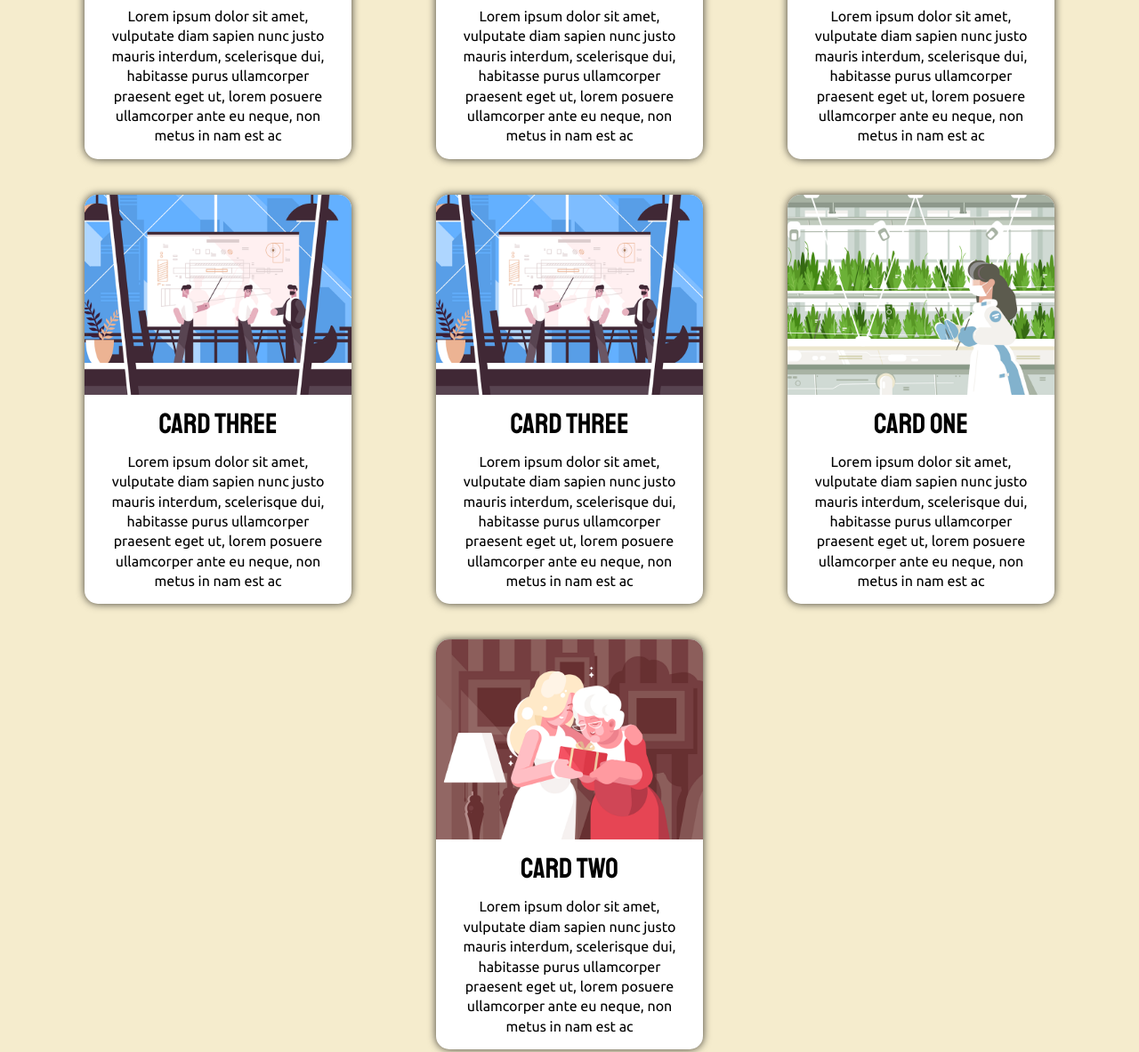
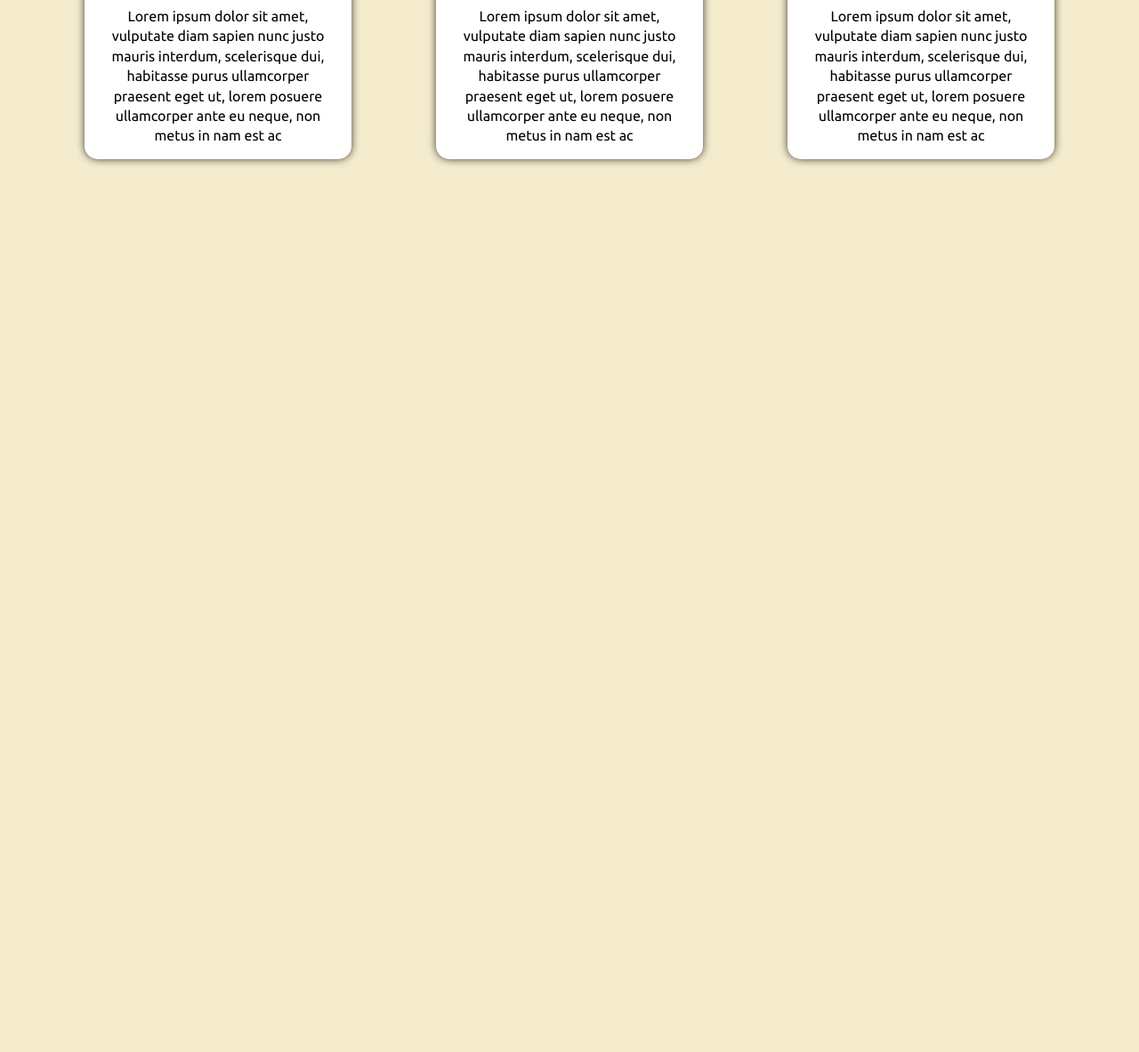
Before and after one commit to core-interaction-lab-spring-2019/week-four, a plain HTML site: page index.html in a window 1280 px wide. Shown: the part 500-1683 px from the top of the page at 89% size. After the commit the page ends 800 px from the top, so only its background shows below. Drawn offline with Linux system fonts and the light colour scheme.

Commit message:
removed extra cards

```diff
--- a/index.html
+++ b/index.html
@@ -47,38 +47,6 @@
 				<p class="card__summary">Lorem ipsum dolor sit amet, vulputate diam sapien nunc justo mauris interdum, scelerisque dui, habitasse purus ullamcorper praesent eget ut, lorem posuere ullamcorper ante eu neque, non metus in nam est ac</p>
 			</div>
 
-			<div class="card">
-				<img src="images/card-3.png" alt="" class="card__image">
-				<h3 class="card__title">Card Three</h3>
-				<p class="card__summary">Lorem ipsum dolor sit amet, vulputate diam sapien nunc justo mauris interdum, scelerisque
-					dui, habitasse purus ullamcorper praesent eget ut, lorem posuere ullamcorper ante eu neque, non metus in nam est ac
-				</p>
-			</div>
-
-			<div class="card">
-				<img src="images/card-3.png" alt="" class="card__image">
-				<h3 class="card__title">Card Three</h3>
-				<p class="card__summary">Lorem ipsum dolor sit amet, vulputate diam sapien nunc justo mauris interdum, scelerisque
-					dui, habitasse purus ullamcorper praesent eget ut, lorem posuere ullamcorper ante eu neque, non metus in nam est ac
-				</p>
-			</div>
-
-			<div class="card">
-				<img src="images/card-1.png" alt="" class="card__image">
-				<h3 class="card__title">Card One</h3>
-				<p class="card__summary">Lorem ipsum dolor sit amet, vulputate diam sapien nunc justo mauris interdum, scelerisque
-					dui, habitasse purus ullamcorper praesent eget ut, lorem posuere ullamcorper ante eu neque, non metus in nam est ac
-				</p>
-			</div>
-
-			<div class="card">
-				<img src="images/card-2.png" alt="" class="card__image">
-				<h3 class="card__title">Card Two</h3>
-				<p class="card__summary">Lorem ipsum dolor sit amet, vulputate diam sapien nunc justo mauris interdum, scelerisque
-					dui, habitasse purus ullamcorper praesent eget ut, lorem posuere ullamcorper ante eu neque, non metus in nam est ac
-				</p>
-			</div>
-
 		</div>
 
 	</body>
```
